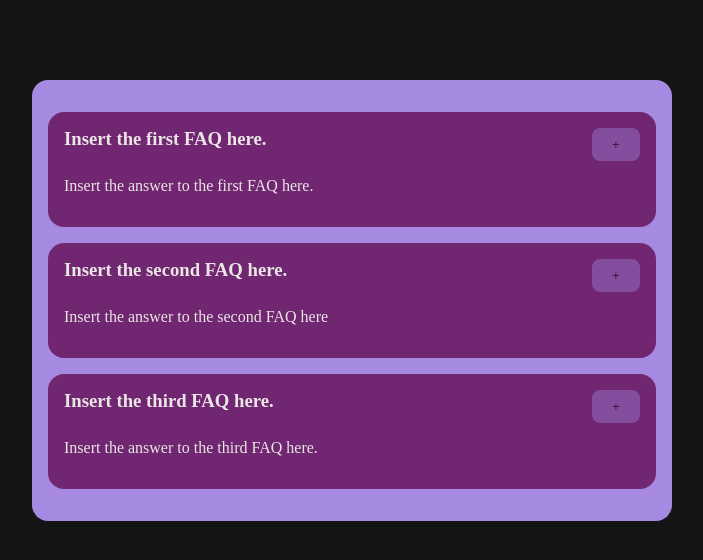
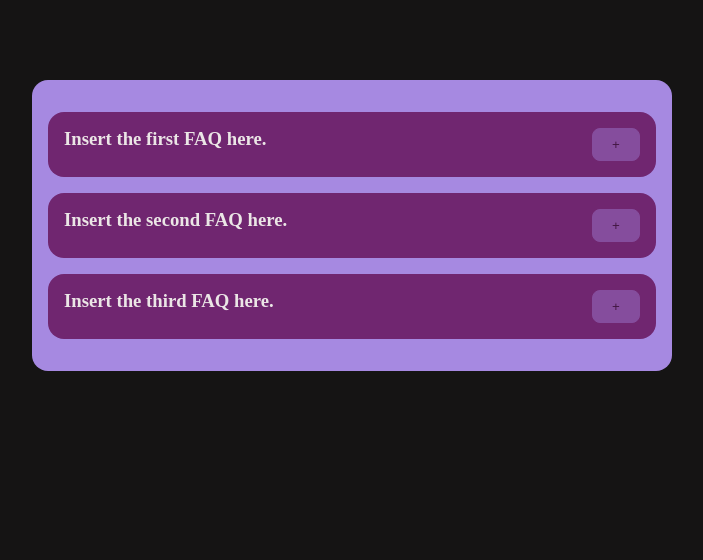
Before and after one commit to sreeyu/accordion, a React (Create React App) app: page / in a window 1280 px wide. Shown: the top 560 px of the page, without its empty margins (288-991 px from the left). Built offline with nearby package versions, Linux system fonts and the light colour scheme.

Commit message:
Add toggle feature to show/hide answers

```diff
--- a/src/components/Questions.jsx
+++ b/src/components/Questions.jsx
@@ -1,15 +1,21 @@
-import React from "react";
+import React, { useState } from "react";
 import styles from './Questions.module.css';
 
 function Questions(props){
+
+    const [ans, setAns] = useState(false)
+
+    const getAns = () => {
+        setAns((prevAns) => !prevAns);
+    }
 
     return(
         <li className={styles.questions}>
             <div className={styles.title} >
                 <h3>{props.qs}</h3>
-                <button>+</button>
+                <button onClick={getAns}>+</button>
             </div>
-            <p>{props.info}</p>
+            {ans && <p>{props.info}</p>}
         </li>
     );
 };
```
Also changed, not shown: src/components/Card.jsx (deleted), src/components/Card.module.css (deleted).
